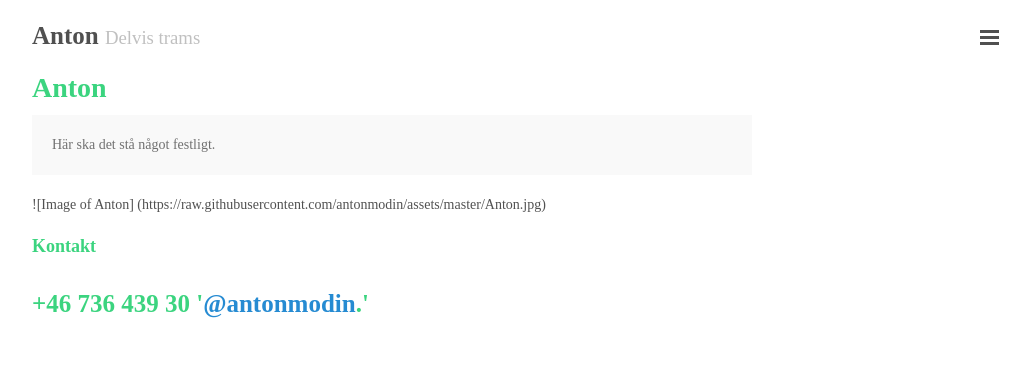
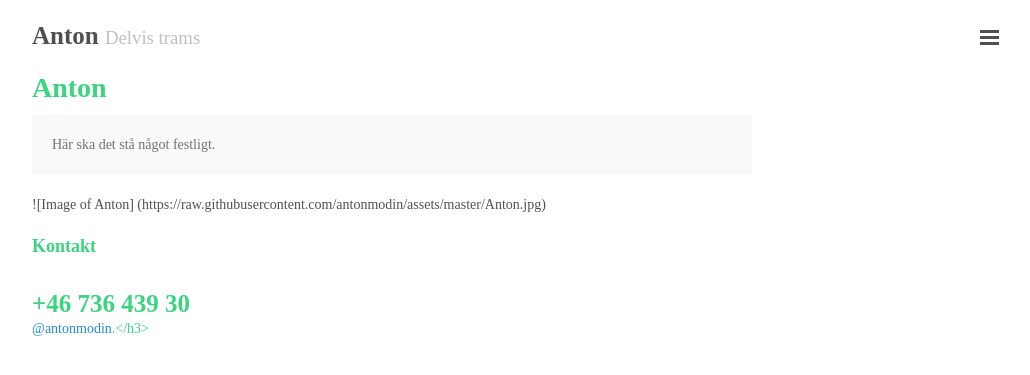
Before and after one commit to antonmodin/jekyllsite, a Jekyll site: the page built from About Anton.md, in a window 1280 px wide. Shown: the top 375 px of the page, without its empty margins (248-1278 px from the left). Built offline with Jekyll 4.4.1, drawn with Linux system fonts in a browser that asks for light colours; Markdown is read by kramdown in place of the engine named in the settings.

Commit message:
Update About Anton.md

```diff
--- a/About Anton.md
+++ b/About Anton.md
@@ -12,4 +12,6 @@ title: Anton
 
 ## Kontakt
 <h3> +46 736 439 30
-'<a href="https://twitter.com/antonmodin" target="_blank">@antonmodin</a>.'</h3>
+<p>
+<a href="https://twitter.com/antonmodin" target="_blank">@antonmodin</a>.</h3>
+</p>
```
